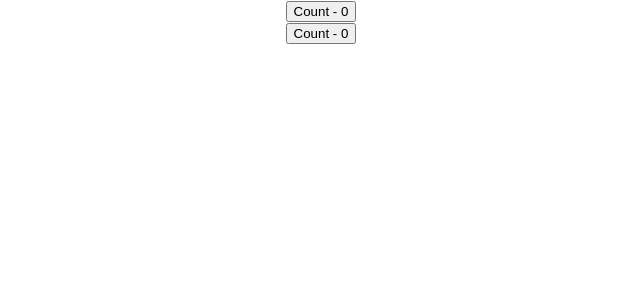
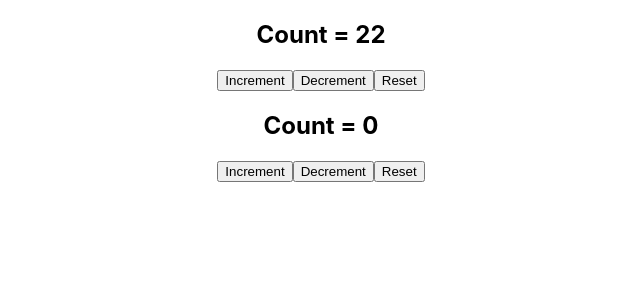
Before and after one commit to vapinedo/React-HooksCodevolution, a React (Create React App) app: page / in a window 1280 px wide. Shown: the top 300 px of the page, without its empty margins (319-959 px from the left). Built offline with nearby package versions, Linux system fonts and the light colour scheme.

Commit message:
[ADD] useCounter Custom Hook

```diff
--- a/src/App.js
+++ b/src/App.js
@@ -1,13 +1,13 @@
 import './App.css'
-import DocTitleOne from './components/07-customHooks/DocTitleOne';
-import DocTitleTwo from './components/07-customHooks/DocTitleTwo';
+import CounterOne from './components/07-customHooks/CounterOne';
+import CounterTwo from './components/07-customHooks/CounterTwo';
 
 function App() {
 
   return (
     <div className="App">
-      <DocTitleOne />
-      <DocTitleTwo />
+      <CounterOne />
+      <CounterTwo />
     </div>
   );
 }
--- /dev/null
+++ b/src/components/07-customHooks/CounterOne.js
@@ -0,0 +1,18 @@
+import React from 'react'
+import useCounter from '../../hooks/useCounter'
+
+function CounterOne() {
+
+    const { count, increment, decrement, reset } = useCounter(22)
+
+    return (
+        <div>
+            <h2>Count = {count}</h2>
+            <button onClick={increment}>Increment</button>
+            <button onClick={decrement}>Decrement</button>
+            <button onClick={reset}>Reset</button>
+        </div>
+    )
+}
+
+export default CounterOne
--- /dev/null
+++ b/src/components/07-customHooks/CounterTwo.js
@@ -0,0 +1,27 @@
+import React, { useState } from 'react'
+
+function CounterTwo() {
+
+    const [count, setCount] = useState(0)
+
+    const increment = () => {
+        setCount(prevCount => prevCount + 1)
+    }
+    const decrement = () => {
+        setCount(prevCount => prevCount - 1)
+    }
+    const reset = () => {
+        setCount(0)
+    }
+
+    return (
+        <div>
+            <h2>Count = {count}</h2>
+            <button onClick={increment}>Increment</button>
+            <button onClick={decrement}>Decrement</button>
+            <button onClick={reset}>Reset</button>
+        </div>
+    )
+}
+
+export default CounterTwo
--- /dev/null
+++ b/src/hooks/useCounter.js
@@ -0,0 +1,19 @@
+import { useState } from 'react'
+
+function useCounter(initialState = 0) {
+    const [count, setCount] = useState(initialState)
+
+    const increment = () => {
+        setCount(prevCount => prevCount + 1)
+    }
+    const decrement = () => {
+        setCount(prevCount => prevCount - 1)
+    }
+    const reset = () => {
+        setCount(0)
+    }
+
+    return {count, increment, decrement, reset}
+}
+
+export default useCounter
```
